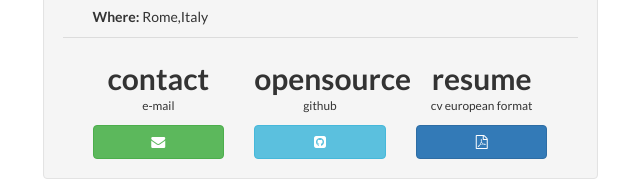
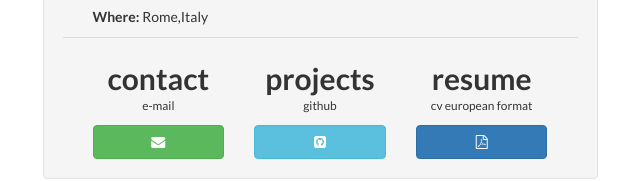
Before and after one commit to ideiudicibus/ideiudicibus.github.io, a plain HTML site: page index.html in a window 1280 px wide. Shown: the part 256-437 px from the top of the page, without its empty margins (320-960 px from the left). Drawn offline with nearby package versions, Linux system fonts and the light colour scheme.

Commit message:
single page contact

```diff
--- a/index.html
+++ b/index.html
@@ -93,7 +93,7 @@
                     <button class="btn btn-success btn-block" id="email-me"><span class="fa fa-envelope"></span></button>
                 </div>
                 <div class="col-xs-4 col-sm-4 emphasis">
-                    <h2><strong>opensource</strong></h2>
+                    <h2><strong>projects</strong></h2>
                     <p><small>github</small></p>
                     <button class="btn btn-info btn-block" id="github-repo"><span class="fa fa-github-square"></span></button>
                 </div>
```
